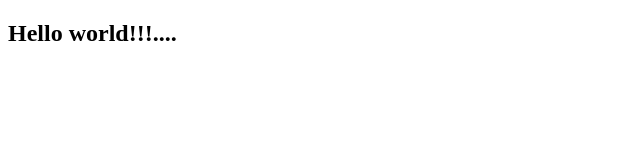
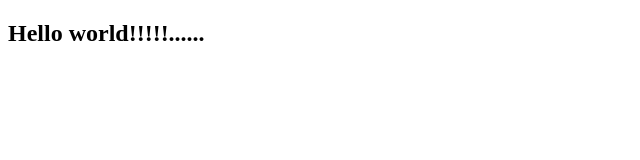
Before and after one commit to Asma370/portfolio, a plain HTML site: page index.html in a window 1280 px wide. Shown: the full height of the page, 0-640 px from the left. Drawn offline with Linux system fonts and the light colour scheme.

Commit message:
Add more dots and !

```diff
--- a/index.html
+++ b/index.html
@@ -7,6 +7,6 @@
   <title>Document</title>
 </head>
 <body>
-  <h2>Hello world!!!....</h2>
+  <h2>Hello world!!!!!......</h2>
 </body>
 </html>
```
